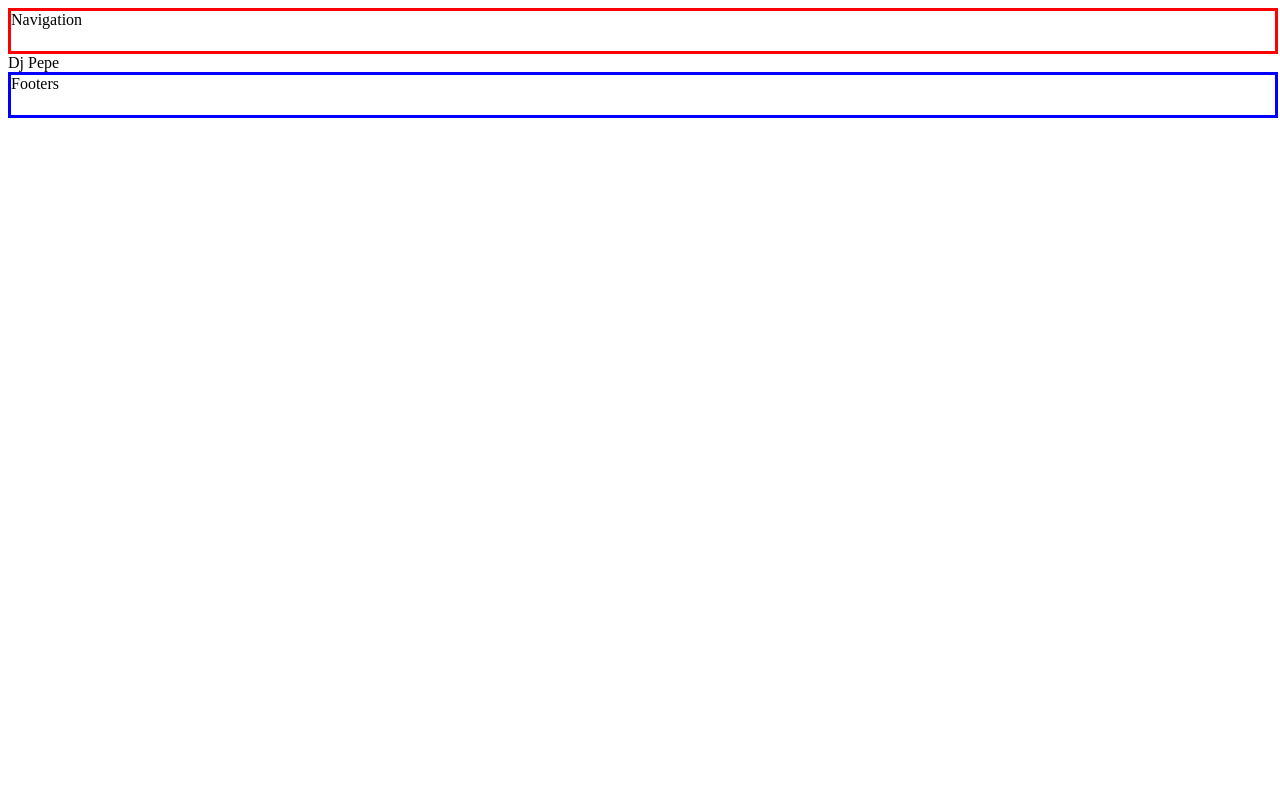
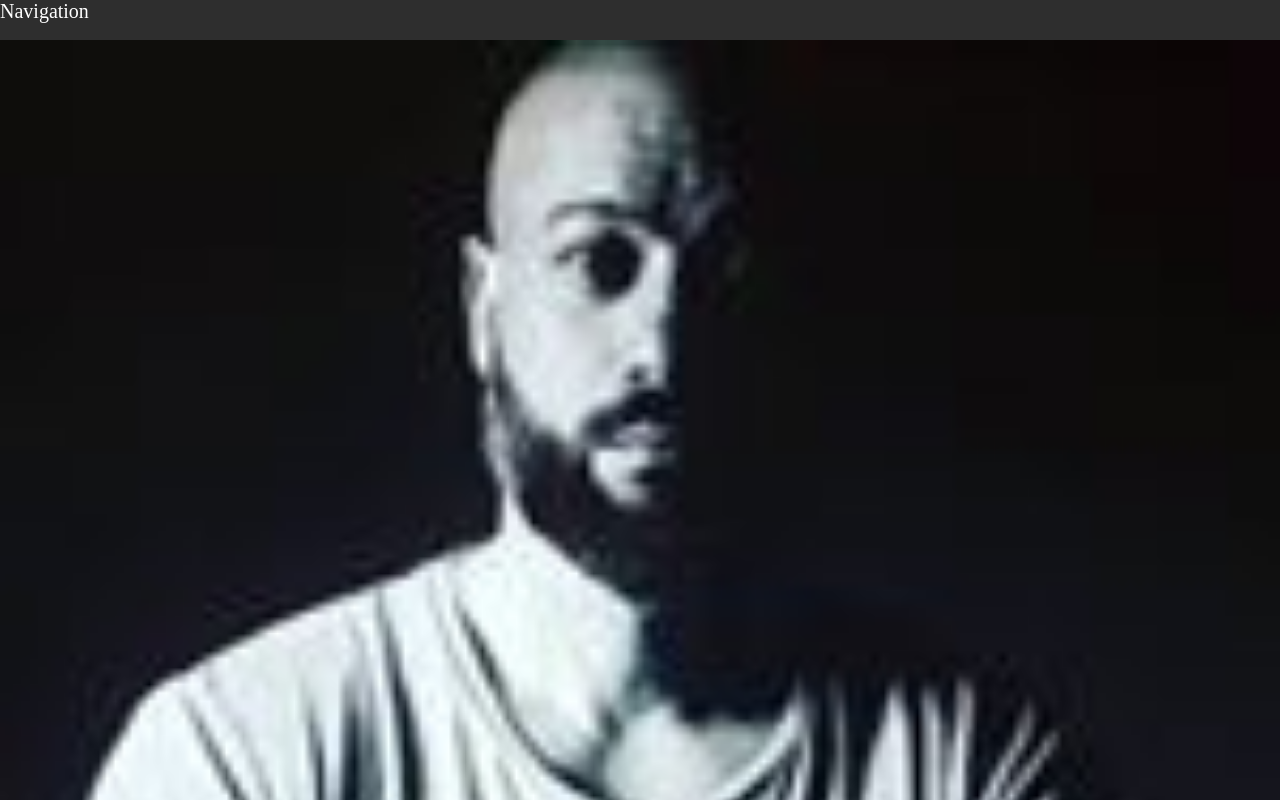
Before and after one commit to mycak/djPepe-website, a Gatsby site: page / in a window 1280 px wide. Shown: the top 800 px of the page. Built offline with nearby package versions, Linux system fonts and the light colour scheme; Gatsby itself is replaced by a stand-in of ours.

Commit message:
next setup

```diff
--- a/gatsby-config.js
+++ b/gatsby-config.js
@@ -1,3 +1,5 @@
+const path = require(`path`)
+
 module.exports = {
   siteMetadata: {
     title: `Dj Pepe - artist`,
@@ -9,6 +11,13 @@
     'gatsby-plugin-styled-components',
     `gatsby-transformer-sharp`,
     `gatsby-plugin-sharp`,
+    {
+      resolve: `gatsby-source-filesystem`,
+      options: {
+        name: `images`,
+        path: path.join(`${__dirname}/src/assets/images`),
+      },
+    },
     // this (optional) plugin enables Progressive Web App + Offline functionality
     // To learn more, visit: https://gatsby.dev/offline
     // `gatsby-plugin-offline`,
--- a/src/components/Footer.js
+++ b/src/components/Footer.js
@@ -3,8 +3,7 @@
 
 const FooterWrapper = styled.div`
   width: 100%;
-  height: 5vh;
-  border: solid blue;
+  min-height: 5vh;
 `
 
 const Footer = () => <FooterWrapper>Footers</FooterWrapper>
--- a/src/components/Navigation.js
+++ b/src/components/Navigation.js
@@ -3,8 +3,7 @@
 
 const NavigationWrapper = styled.div`
   width: 100%;
-  border: solid red;
-  height: 5vh;
+  min-height: 5vh;
 `
 
 const Navigation = () => (
--- a/src/components/layout.js
+++ b/src/components/layout.js
@@ -1,12 +1,21 @@
 import React from 'react'
+import styled from 'styled-components'
 import Navigation from './Navigation'
 import Footer from './Footer'
+import GlobalStyles from '../styles/GlobalStyles'
+import 'normalize.css'
+
+const ContentStyles = styled.div`
+  width: 100%;
+  min-height: 90vh;
+`
 
 export default function Layout({ children }) {
   return (
     <>
+      <GlobalStyles />
       <Navigation />
-      <div>{children}</div>
+      <ContentStyles>{children}</ContentStyles>
       <Footer />
     </>
   )
--- a/src/pages/index.js
+++ b/src/pages/index.js
@@ -1,5 +1,30 @@
 import React from 'react'
+import { graphql } from 'gatsby'
+import Img from 'gatsby-image'
+import styled from 'styled-components'
 
-export default function HomePage() {
-  return <div>Dj Pepe</div>
+const HomePageStyles = styled.div`
+  display: flex;
+  flex-direction: column;
+  justify-content: space-around;
+`
+
+export default function HomePage({ data }) {
+  return (
+    <HomePageStyles>
+      <Img fluid={data.file.childImageSharp.fluid} />
+    </HomePageStyles>
+  )
 }
+
+export const query = graphql`
+  query {
+    file(relativePath: { eq: "hero.jpg" }) {
+      childImageSharp {
+        fluid(maxWidth: 70, maxHeight: 70) {
+          ...GatsbyImageSharpFluid
+        }
+      }
+    }
+  }
+`
--- a/src/styles/GlobalStyles.js
+++ b/src/styles/GlobalStyles.js
@@ -1,7 +1,7 @@
 import { createGlobalStyle } from 'styled-components'
 
 const GlobalStyles = createGlobalStyle`
-@import url('https://fonts.googleapis.com/css2?family=Overpass:wght@100;200;300;400;600;700;800;900&display=swap');
+/* @import url('https://fonts.googleapis.com/css2?family=Overpass:wght@100;200;300;400;600;700;800;900&display=swap'); */
   @font-face {
     font-family: Overpass;
     src: url('https://fonts.googleapis.com/css2?family=Overpass:wght@100;200;300;400;600;700;800;900&display=swap');
@@ -9,13 +9,22 @@
 
   :root {
     --black: #2E2E2E;
+    --white: #fff;
   }
   html {
     font-family: Overpass;
     font-size: 10px;
+    color: #fff;
+    background: #2E2E2E;
+    width: 100%;
+    height: 100%;
   }
   body {
     font-size: 2rem;
+    width: 100%;
+    height: 100%;
+    display: flex;
+    flex-direction: column;
   }
 `
 export default GlobalStyles
```
Lines whose indentation alone changed are shown as unchanged.
